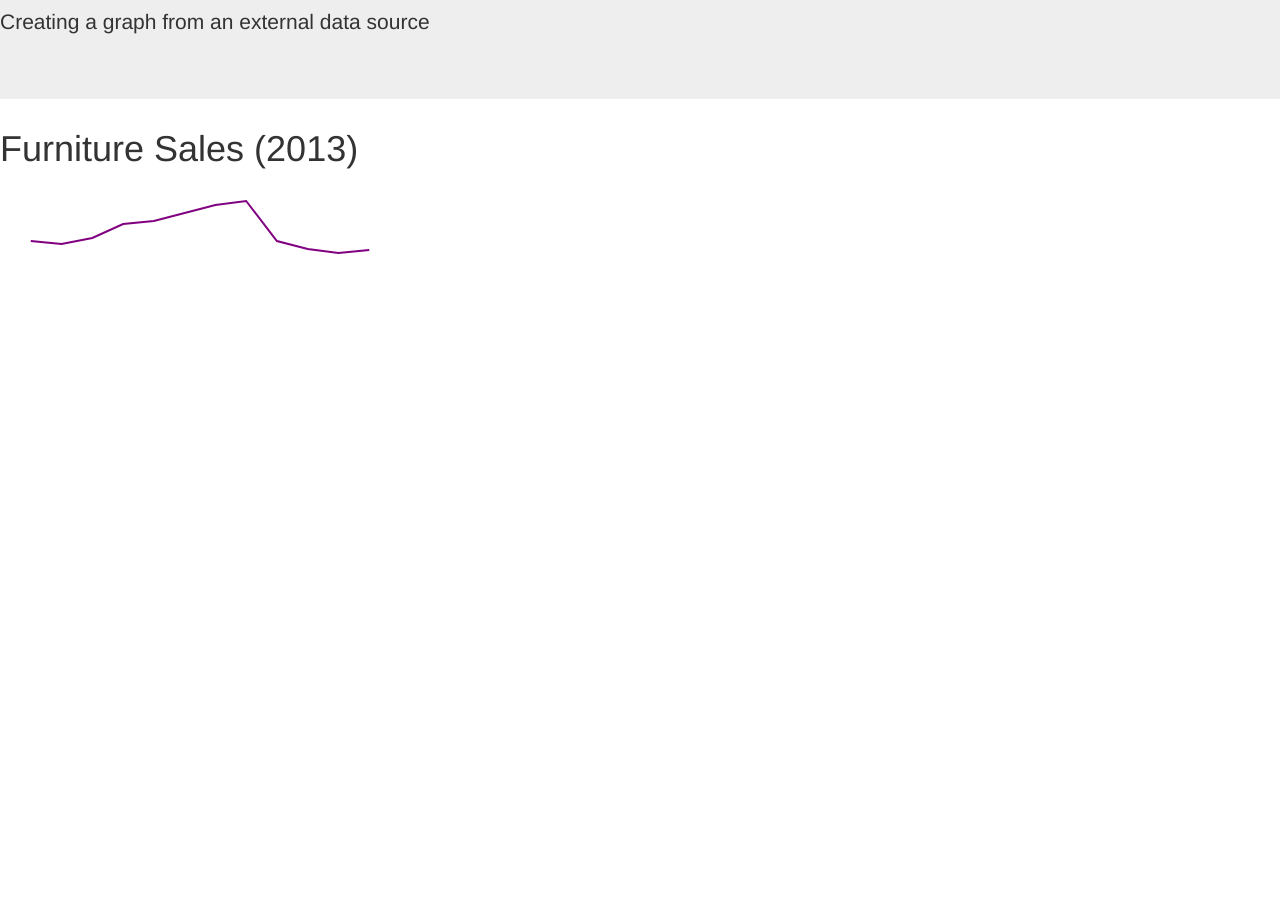
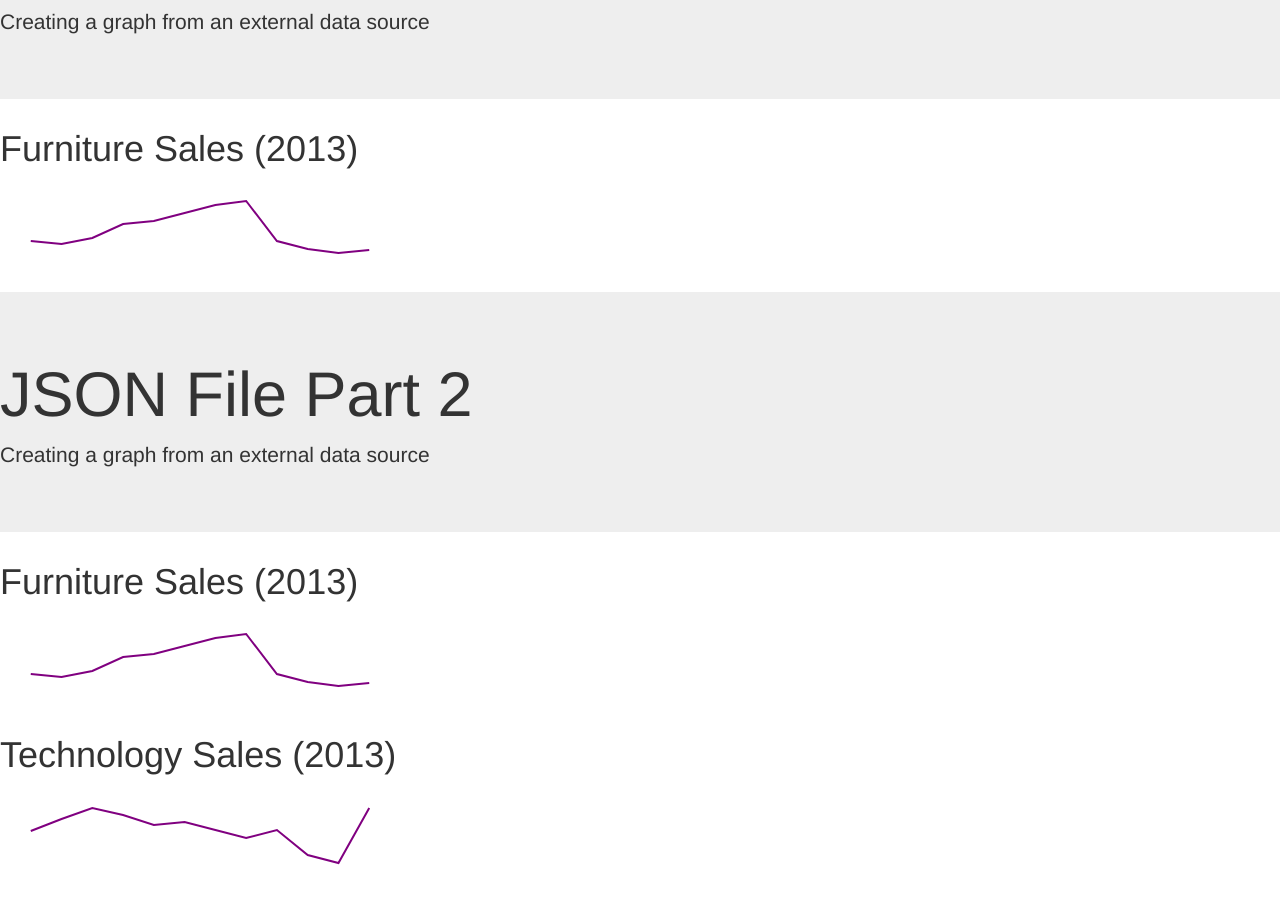
Before and after one commit to timothynegron/d3-external-data-sources, a plain HTML site: page index.html in a window 1280 px wide. Shown: the part 573-1471 px from the top of the page. Before the commit the page ends 865 px from the top, so only its background shows below. Drawn offline with nearby package versions, Linux system fonts and the light colour scheme.

Commit message:
Adds using file with multiple datasets

```diff
--- /dev/null
+++ b/MonthlySalesbyCategoryMultiple.json
@@ -0,0 +1,112 @@
+{ "contents": [
+  {
+    "category": "Furniture",
+    "region": "West",
+    "monthlySales":
+
+      [{
+        "month":20130101,
+        "sales":38
+      },
+      {
+        "month":20130201,
+        "sales":35
+      },
+      {
+        "month":20130301,
+        "sales":41
+      },
+      {
+        "month":20130401,
+        "sales":55
+      },
+      {
+        "month":20130501,
+        "sales":58
+      },
+      {
+        "month":20130601,
+        "sales":66
+      },
+      {
+        "month":20130701,
+        "sales":74
+      },
+      {
+        "month":20130801,
+        "sales":78
+      },
+      {
+        "month":20130901,
+        "sales":38
+      },
+      {
+        "month":20131001,
+        "sales":30
+      },
+      {
+        "month":20131101,
+        "sales":26
+      },
+      {
+        "month":20131201,
+        "sales":29
+      }
+    ]
+  },
+  {
+    "category": "Technology",
+    "region": "West",
+    "monthlySales":
+
+      [{
+        "month":20130101,
+        "sales":54
+      },
+      {
+        "month":20130201,
+        "sales":66
+      },
+      {
+        "month":20130301,
+        "sales":77
+      },
+      {
+        "month":20130401,
+        "sales":70
+      },
+      {
+        "month":20130501,
+        "sales":60
+      },
+      {
+        "month":20130601,
+        "sales":63
+      },
+      {
+        "month":20130701,
+        "sales":55
+      },
+      {
+        "month":20130801,
+        "sales":47
+      },
+      {
+        "month":20130901,
+        "sales":55
+      },
+      {
+        "month":20131001,
+        "sales":30
+      },
+      {
+        "month":20131101,
+        "sales":22
+      },
+      {
+        "month":20131201,
+        "sales":77
+      }
+    ]
+  }
+]}
--- a/index.html
+++ b/index.html
@@ -13,8 +13,22 @@
         <p class="lead">Creating a graph from an external data source</p>
     </div>
 
-    <h5 id="csv">Monthly Sales</h5>
+    <h5 id="csv"></h5>
     <h6 id="csv-table"><u>CSV Table</u></h5>
+
+    <div class="jumbotron">
+        <h1 class="display-4">JSON File</h1>
+        <p class="lead">Creating a graph from an external data source</p>
+    </div>
+
+    <h5 id="json"></h5>
+
+    <div class="jumbotron">
+        <h1 class="display-4">JSON File Part 2</h1>
+        <p class="lead">Creating a graph from an external data source</p>
+    </div>
+
+    <h5 id="json2"></h5>
 
 
     <script src="https://ajax.googleapis.com/ajax/libs/jquery/3.6.0/jquery.min.js"></script>
@@ -22,12 +36,4 @@
     <script src="https://d3js.org/d3.v3.min.js"></script>
     <script src="main.js"></script>
 </body>
-<body>
-    <div class="jumbotron">
-        <h1 class="display-4">JSON File</h1>
-        <p class="lead">Creating a graph from an external data source</p>
-    </div>
-
-    <h5 id="json"></h5>
-</body>
 </html>
--- a/main.js
+++ b/main.js
@@ -18,7 +18,7 @@ d3.csv("MonthlySales.csv", function(error, data){
     if(error){
         console.log(error);
     }else{
-        console.log(data);
+        //console.log(data);
         ds = data;
         console.log(ds);
         buildLine();
@@ -97,9 +97,6 @@ function showTotals(){
 const height2 = 100;
 const width2 = 400;
 let ds1; // global variable for data - dataset
-let salesTotal1 = 0.0;
-let salesAvg1 = 0.0;
-let metrics1 = [];
 
 function buildJSONLine(){
 
@@ -144,3 +141,61 @@ d3.json("MonthlySalesbyCategory.json", function(error, data){
         buildJSONLine();
     }
 });
+
+
+// ┌────────────────┐
+// │   JSON File 2  │
+// └────────────────┘
+
+
+const height3 = 100;
+const width3 = 400;
+let ds2; // global variable for data - dataset
+
+function buildJSONLine2(ds2){
+
+    // Line function
+   const lineFun = d3.svg.line()
+   .x(function(d){return (d.month-20130001)/3.25})
+   .y(function(d){return (height3-d.sales);})
+   .interpolate("linear");
+
+// Append svg to tag
+const svg1 = d3.select("#json2")
+           .append("svg")
+           .attr({
+               width: width3,
+               height: height3
+});
+
+// Append visuals to svg
+const viz = svg1.append("path")
+               .attr({
+                   d: lineFun(ds2.monthlySales),
+                   "stroke": "purple",
+                   "stroke-width": 2,
+                   "fill": "none"
+   });
+
+}
+
+function showHeader2(ds2) {
+    d3.select("#json2").append("h1")
+                        .text(ds2.category + " Sales (2013)");
+}
+
+d3.json("MonthlySalesbyCategoryMultiple.json", function(error, data){
+
+    if(error){
+        console.log(error);
+    }else{
+        ds2 = data;
+        console.log(ds2);
+    }
+
+    data.contents.forEach(function(ds2){
+        console.log(ds2);
+        showHeader2(ds2);
+        buildJSONLine2(ds2);
+    })
+});
```
